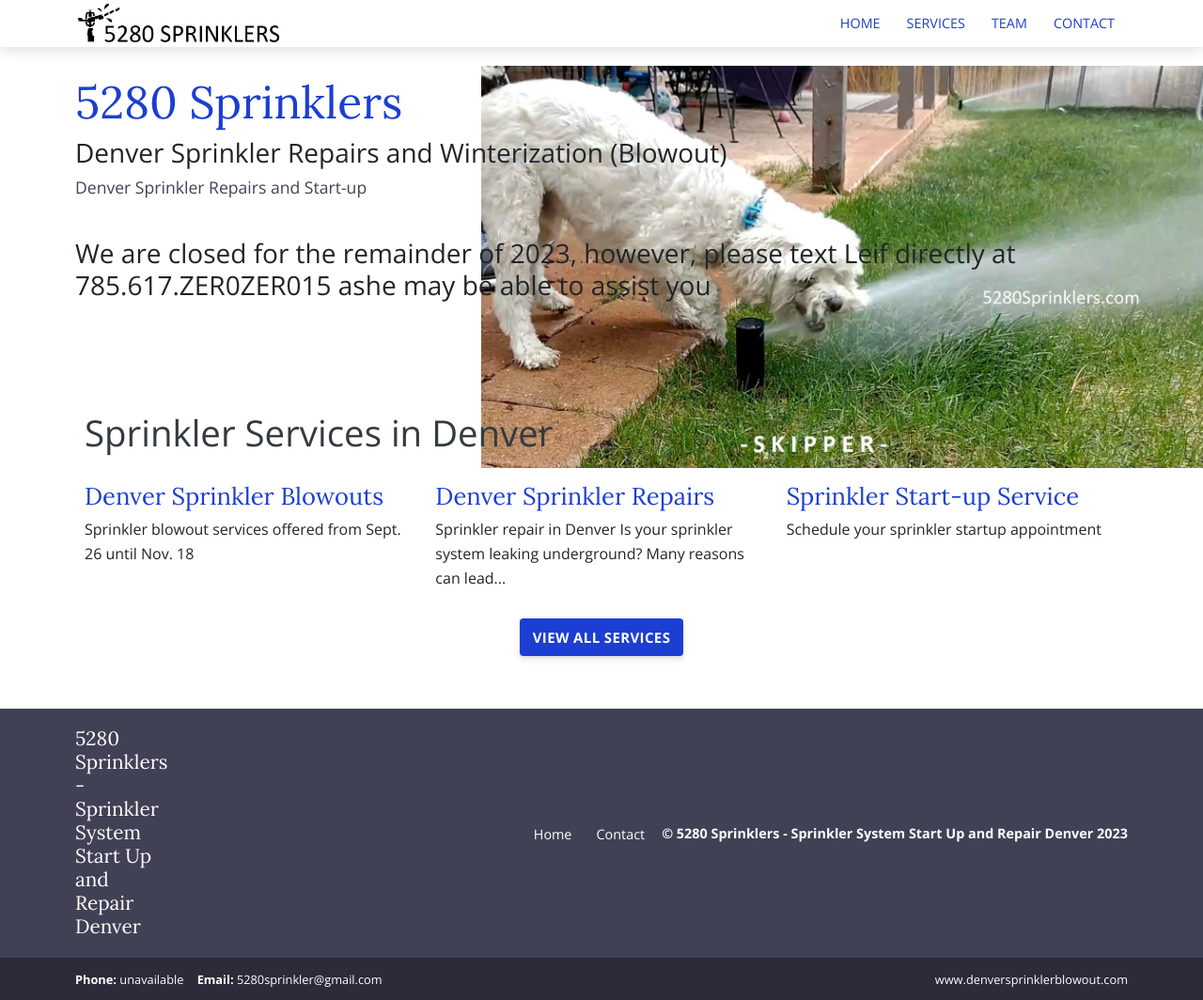
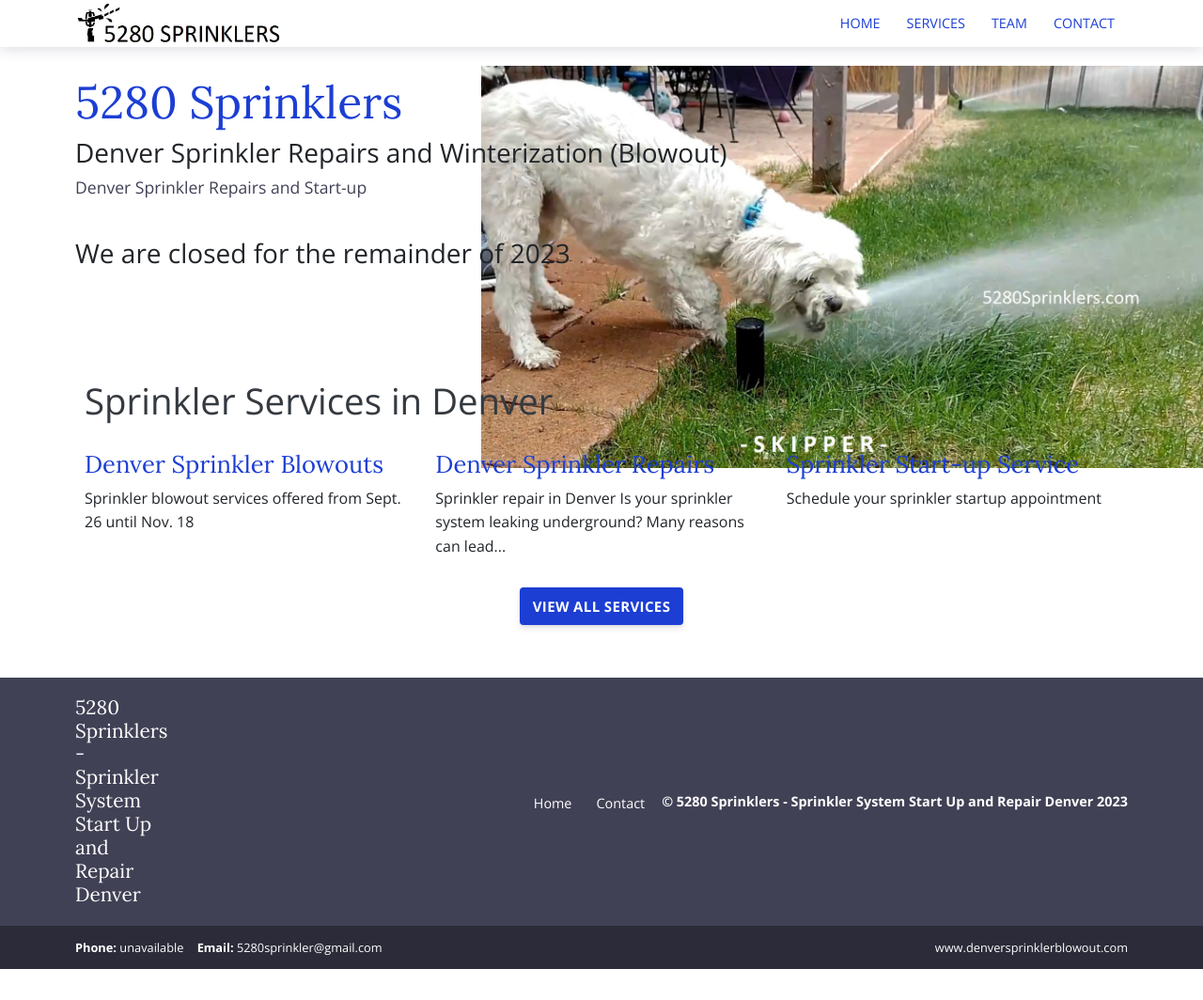
Before and after one commit to xhanuman/5280, a Jekyll site: the page built from index.md, in a window 1280 px wide. Shown: the whole page at 94% size. Built offline with Jekyll 4.4.1, drawn with Linux system fonts in a browser that asks for light colours; after the commit the page ends 1031 px from its top, so only the background shows below that.

Commit message:
rem L phone

```diff
--- a/index.md
+++ b/index.md
@@ -9,7 +9,7 @@ bodyClass: page-home
     <h1>5280 Sprinklers</h1><h3>Denver Sprinkler Repairs and Winterization (Blowout)</h3>
     <p>Denver Sprinkler Repairs and Start-up</p>
     <br>
-      <h3>We are closed for the remainder of 2023, however, please text Leif directly at 785.617.ZER0ZER015 ashe may be able to assist you</h3>
+      <h3>We are closed for the remainder of 2023</h3>
       <p>
 <!--
           <h4>Please click on the service area map to schedule on the correct day(s) for your area</h4><br>
```
